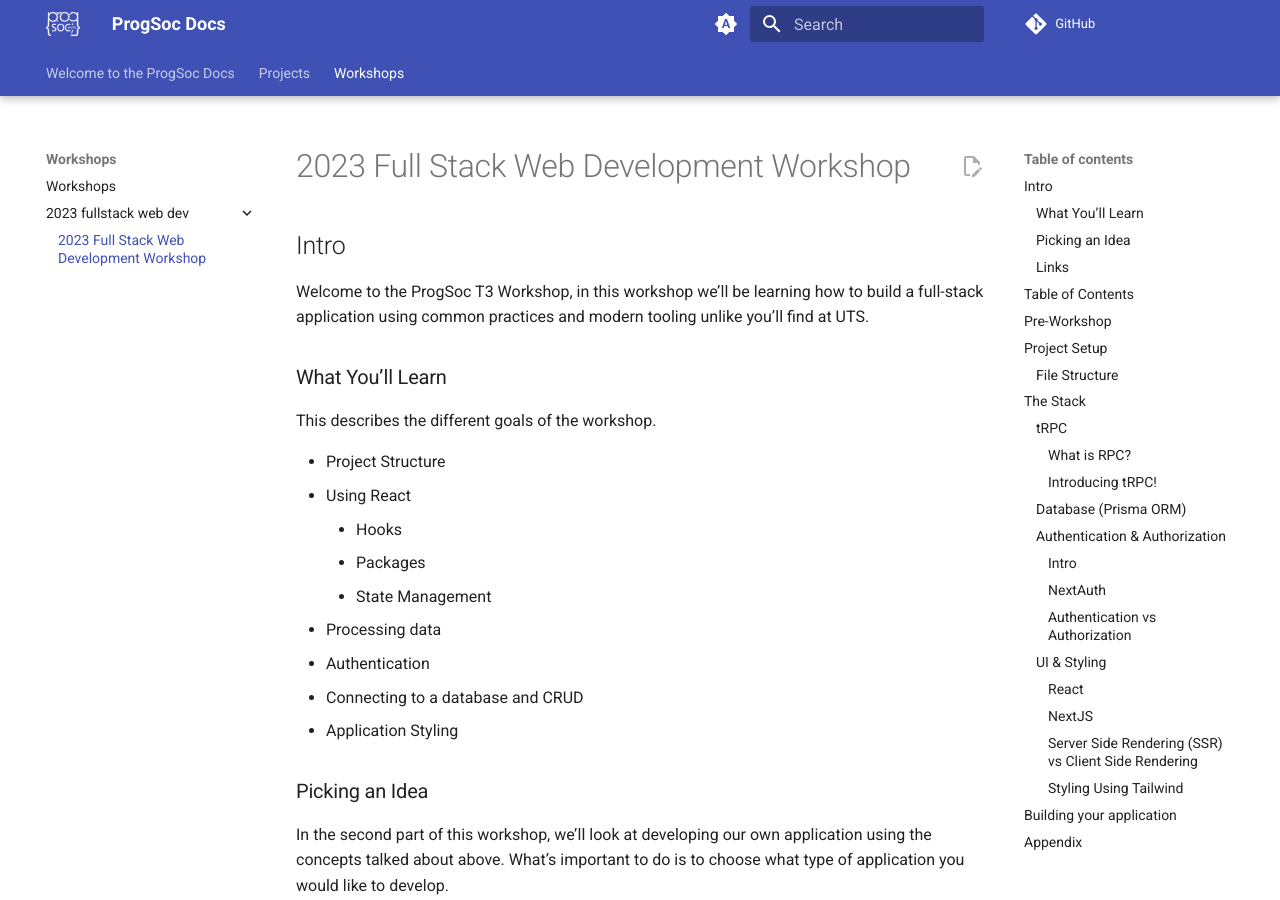
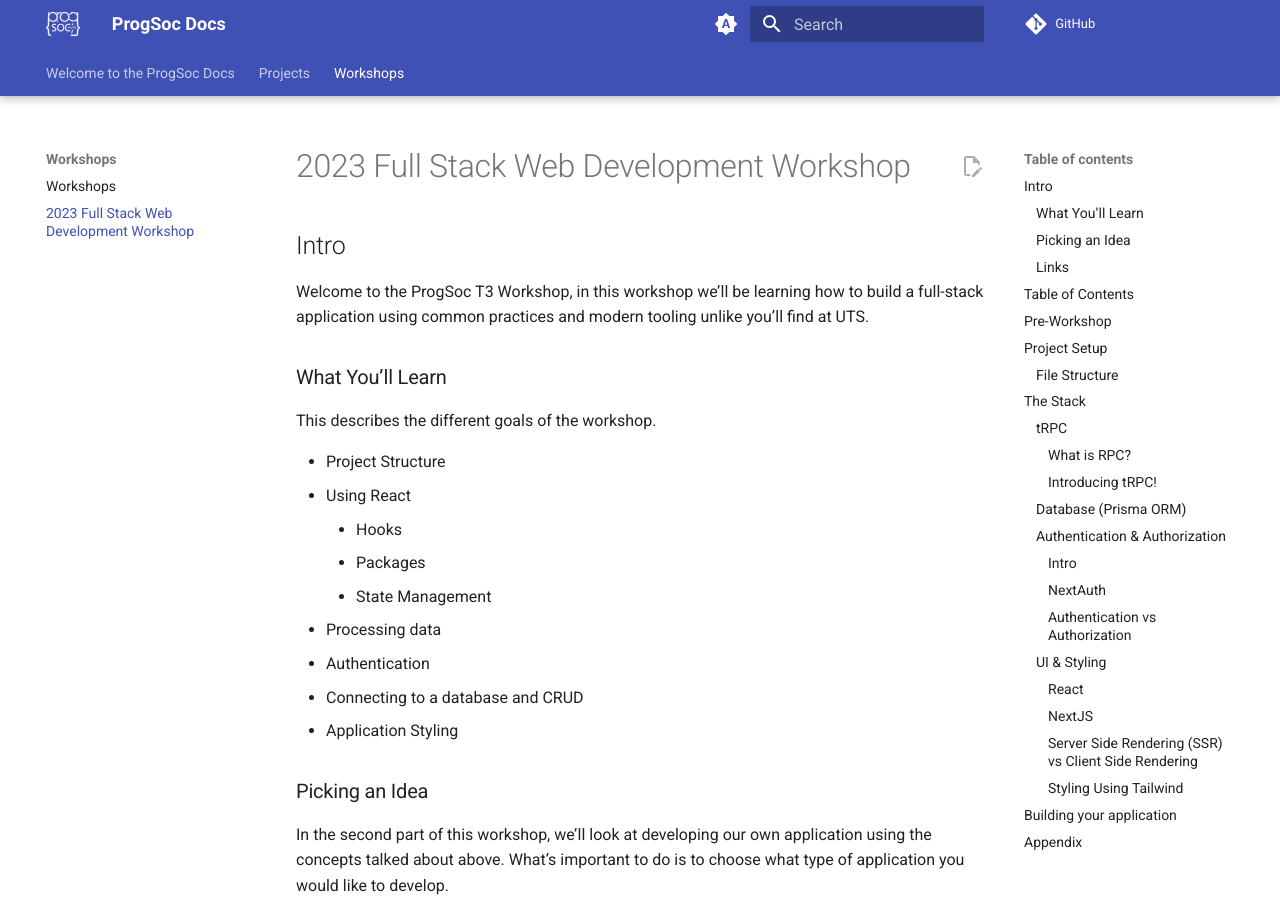
Before and after one commit to ProgSoc/Docs, an MkDocs documentation site: the page built from docs/workshops/2023-full-stack.md, in a window 1280 px wide and 900 px high. Built offline with MkDocs 1.6.1 and Material for MkDocs 9.7.7, drawn with Linux system fonts in a browser that asks for light colours; comment, search, counter and statistics services are not loaded; some of the changed lines change nothing that is shown.

Commit message:
file structure

```diff
--- a/docs/workshops/2023-fullstack-web-dev/index.md
+++ b/docs/workshops/2023-full-stack.md
@@ -85,13 +85,13 @@
 
 Here I’ve chosen nextAuth (Authentication), Prisma (Database ORM), Tailwind (Styling) and tRPC
 
-![Untitled](./images/Untitled.png)
+![Untitled](../assets/images/workshops/2023-full-stack/Untitled.png)
 
 ### File Structure
 
 Once you’ve opened VSCode or your chosen editor in the folder you should see something like this:
 
-![Untitled](./images/Untitled%201.png)
+![Untitled](../assets/images/workshops/2023-full-stack/Untitled%201.png)
 
 Here we can see a few different folders and files that follow the names of the tools we’re using for this project.
 
```
Also changed, not shown: docs/assets/images/workshops/2023-full-stack/Untitled 1.png (renamed from docs/workshops/2023-fullstack-web-dev/images/Untitled 1.png), docs/assets/images/workshops/2023-full-stack/Untitled.png (renamed from docs/workshops/2023-fullstack-web-dev/images/Untitled.png).
